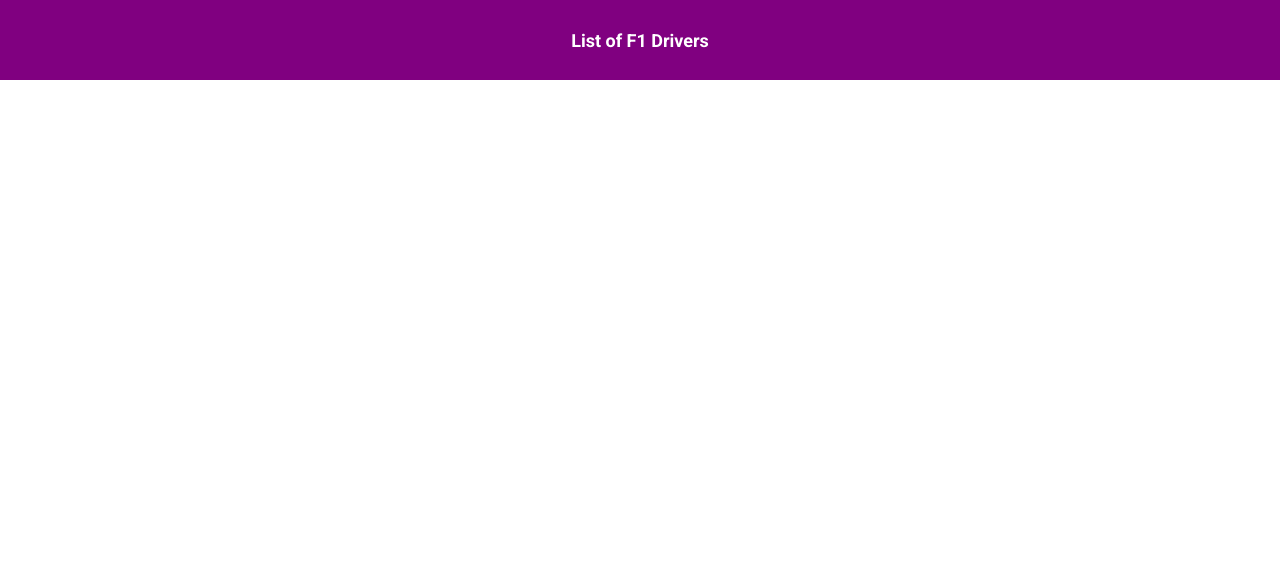
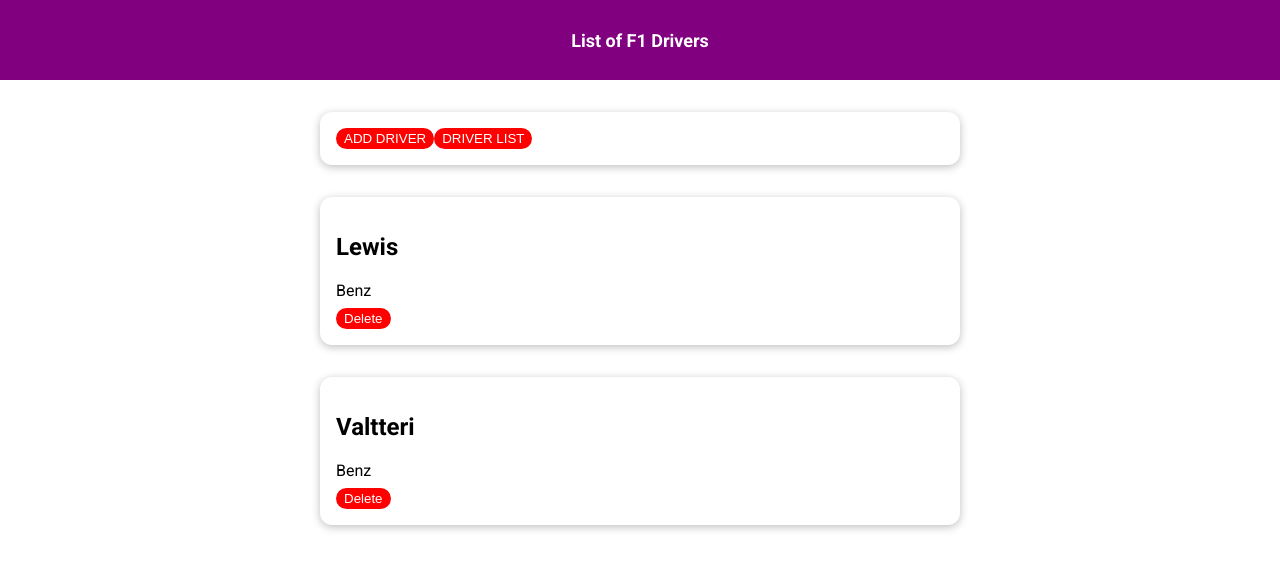
Before and after one commit to Anson-To/F1, a Vue app: page / in a window 1280 px wide. Shown: the top 570 px of the page. Built offline with nearby package versions, Linux system fonts and the light colour scheme.

Commit message:
Add new and remove components

```diff
--- a/src/App.vue
+++ b/src/App.vue
@@ -1,18 +1,21 @@
 <template>
     <!-- <header>F1 drivers</header> -->
     <the-header></the-header>
-    <driver-list :list="lists"></driver-list>
+    <the-driver></the-driver>
+    <!-- <driver-list :list="lists"></driver-list> -->
 </template>
 
 <script>
 // Local components
 import  TheHeader from './components/layouts/TheHeader.vue'
-import  DriverList from './components/DriverItem/DriverList.vue'
+// import  DriverList from './components/DriverItem/DriverList.vue'
+import  TheDriver from './components/DriverItem/TheDriver.vue';
 // import  DriverItem from './components/DriverItem/DriverListItem.vue'
 export default {
     components:{
         TheHeader,
-        DriverList,
+        // DriverList,
+        TheDriver,
     },
     data()
     {
@@ -28,7 +31,7 @@
                     name:"Valtteri",
                     team:"Benz"
                 },
-                ]
+            ]
         };
     }
 }
```
